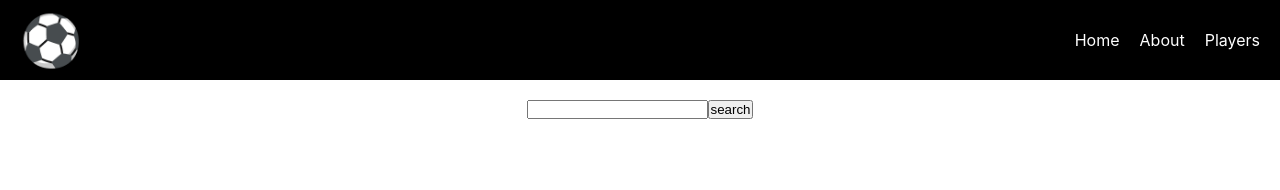
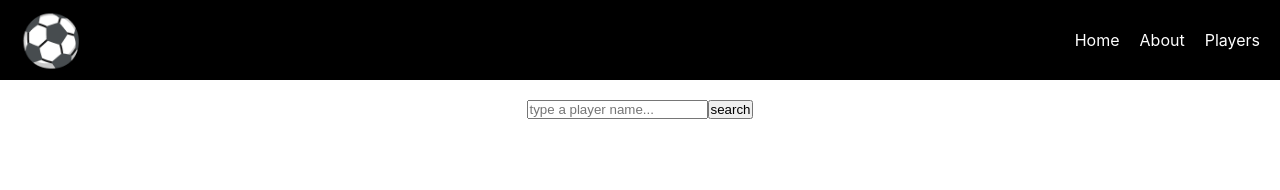
Before and after one commit to Yogue1997/module2-project, a React (Create React App) app: page /players in a window 1280 px wide. Shown: the top 190 px of the page. Built offline with nearby package versions, Linux system fonts and the light colour scheme.

Commit message:
Update Players.jsx

```diff
--- a/src/components/Players.jsx
+++ b/src/components/Players.jsx
@@ -39,7 +39,7 @@ function Players(props) {
     return (
         <div >
             <div id="playerInput">
-                <input type="text" id="input" onChange={getValue} />
+                <input type="text" id="input" onChange={getValue} placeholder="type a player name..."/>
                 <button onClick={fetchPlayer}>search</button>
             </div>
             <div id="playerDiv">
```
